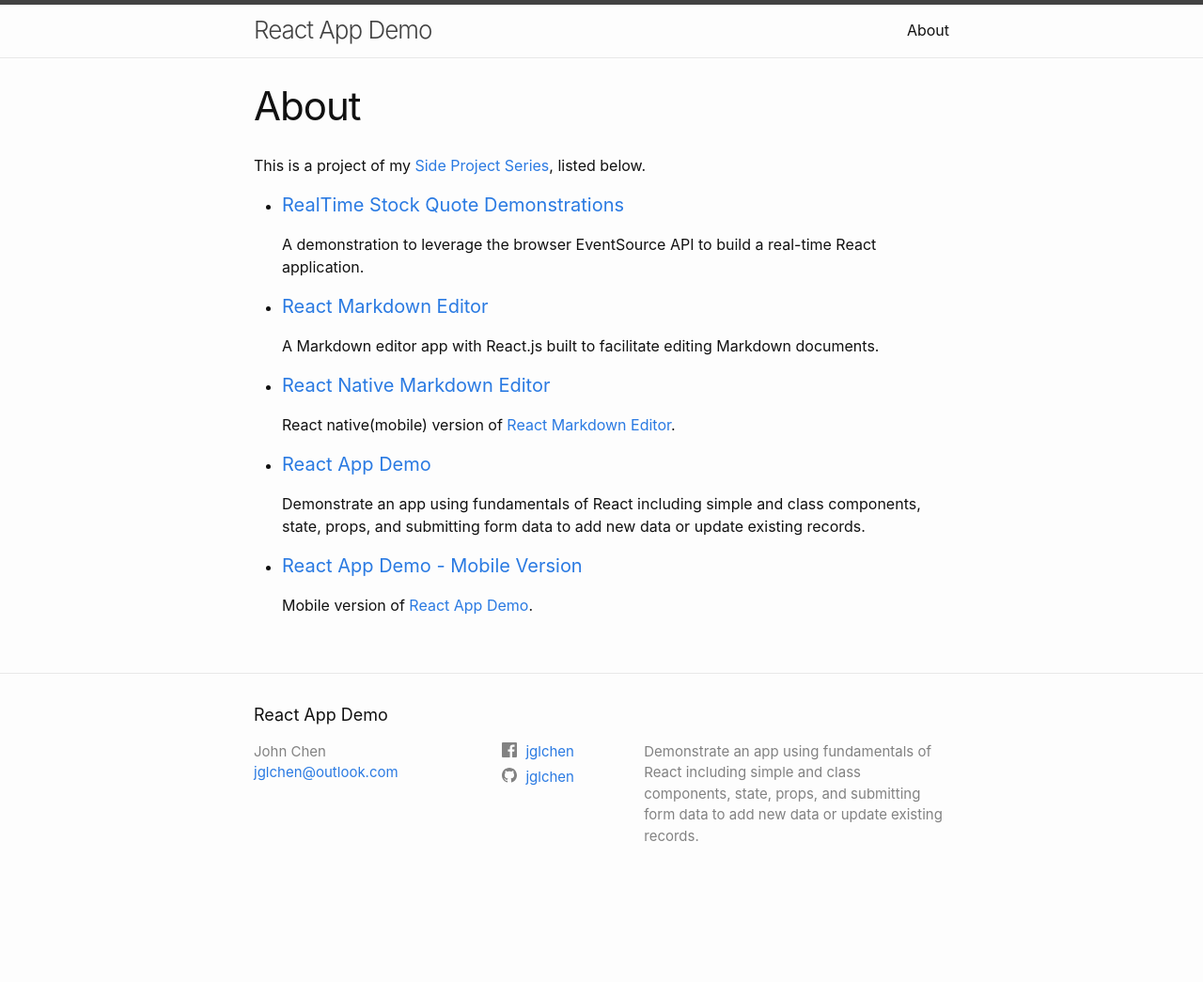
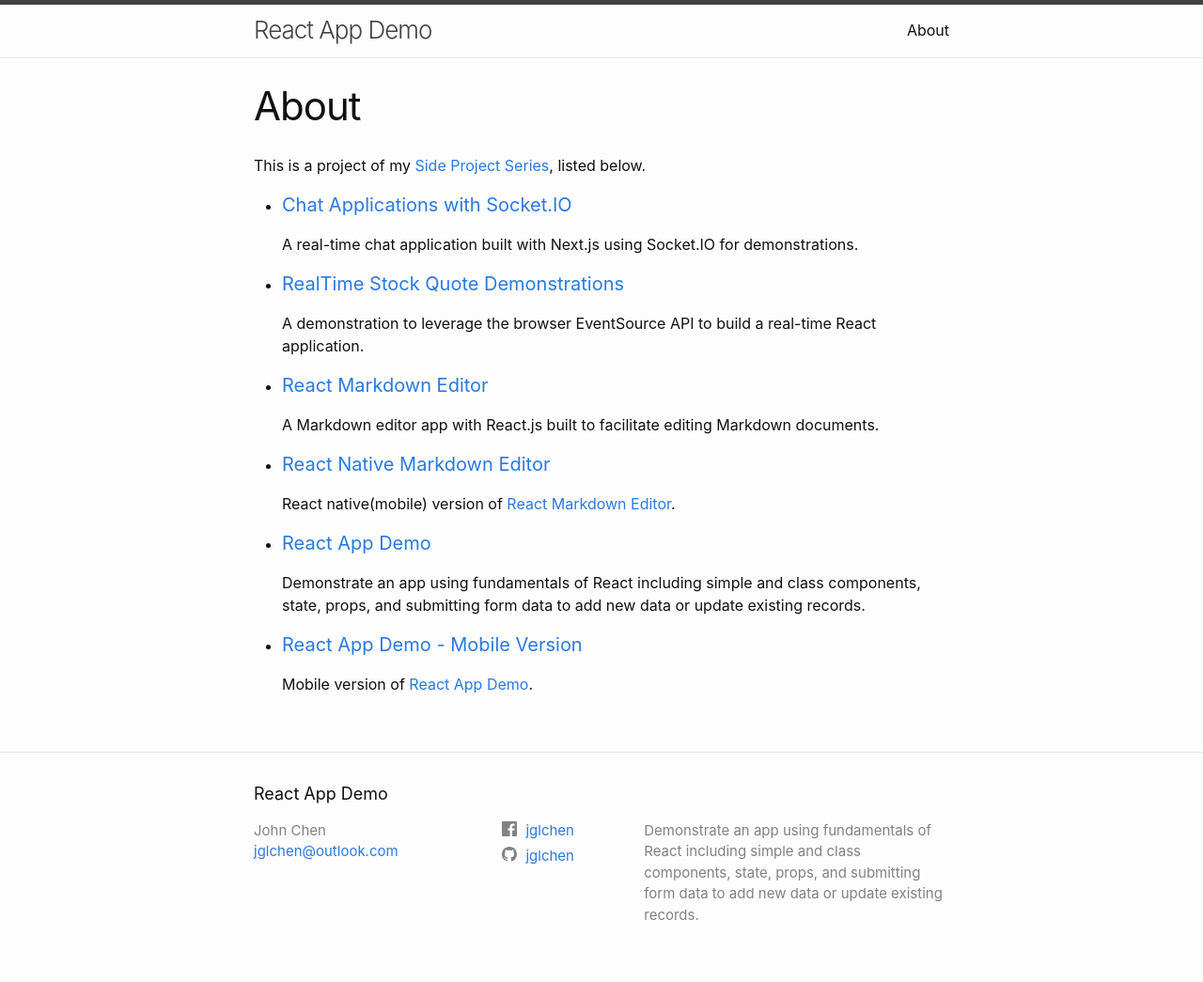
Before and after one commit to jglchen/react-app-demo, a Jekyll site: the page built from about.md, in a window 1280 px wide. Shown: the whole page at 94% size. Built offline with Jekyll 4.4.1, drawn with Linux system fonts in a browser that asks for light colours; before the commit the page ends 961 px from its top, so only the background shows below that.

Commit message:
Update about.md

```diff
--- a/about.md
+++ b/about.md
@@ -5,6 +5,9 @@
 ---
 
 This is a project of my [Side Project Series](https://jglchen.github.io/), listed below.
+
+- #### [Chat Applications with Socket.IO](https://jglchen.github.io/nextjs-socket-chat/)
+    A real-time chat application built with Next.js using Socket.IO for demonstrations.
 
 - #### [RealTime Stock Quote Demonstrations](https://jglchen.github.io/realtime-stock-next/)
     A demonstration to leverage the browser EventSource API to build a real-time React application.
```
